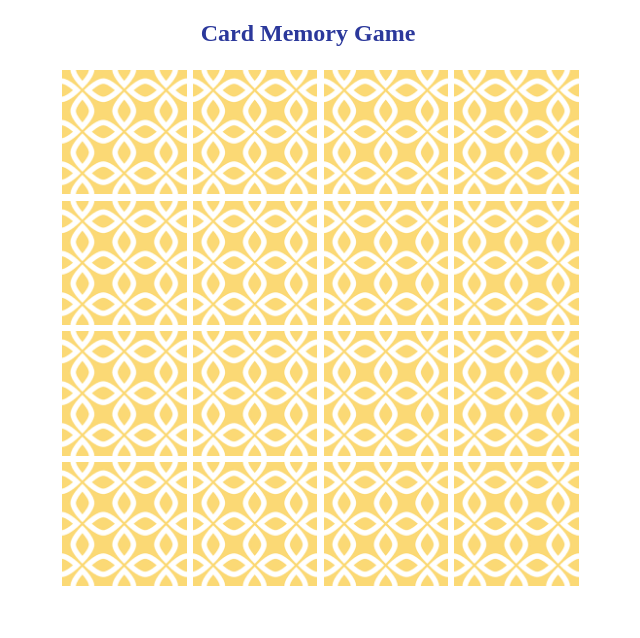
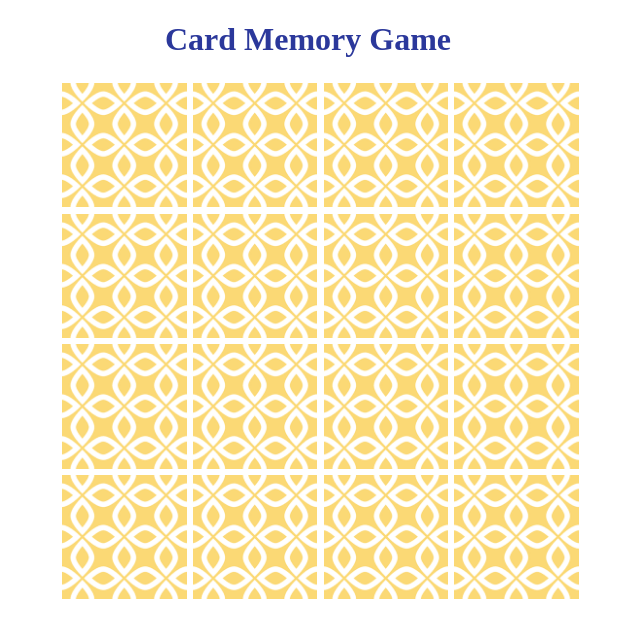
Before and after one commit to Kris-2022/Memory-CardGame, a plain HTML site: page index.html in a window 1280 px wide. Shown: the whole page, without its empty margins (332-972 px from the left). Drawn offline with Linux system fonts and the light colour scheme.

Commit message:
Update index.html

```diff
--- a/index.html
+++ b/index.html
@@ -11,7 +11,7 @@
 </head>
 
 <body style="text-align:center;padding: 0 10px 0 10px">
-    <h2 style="color:rgb(43, 56, 155)">Card Memory Game</h2>
+    <h1 style="color:rgb(43, 56, 155)">Card Memory Game</h1>
     <div id="grid"></div>
 
     <table style ="text-align:center">
```
